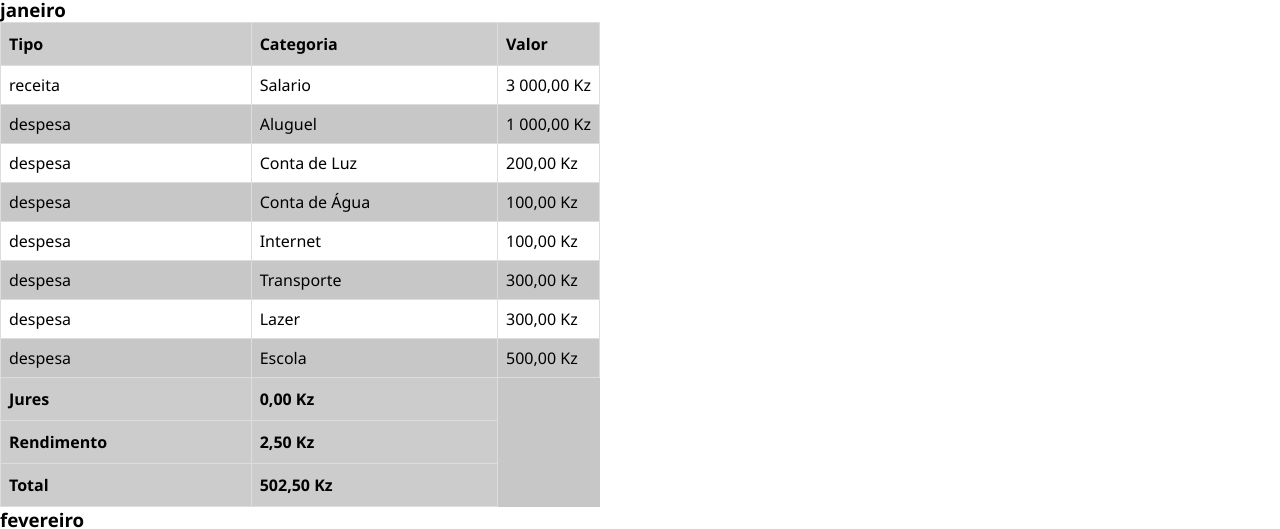
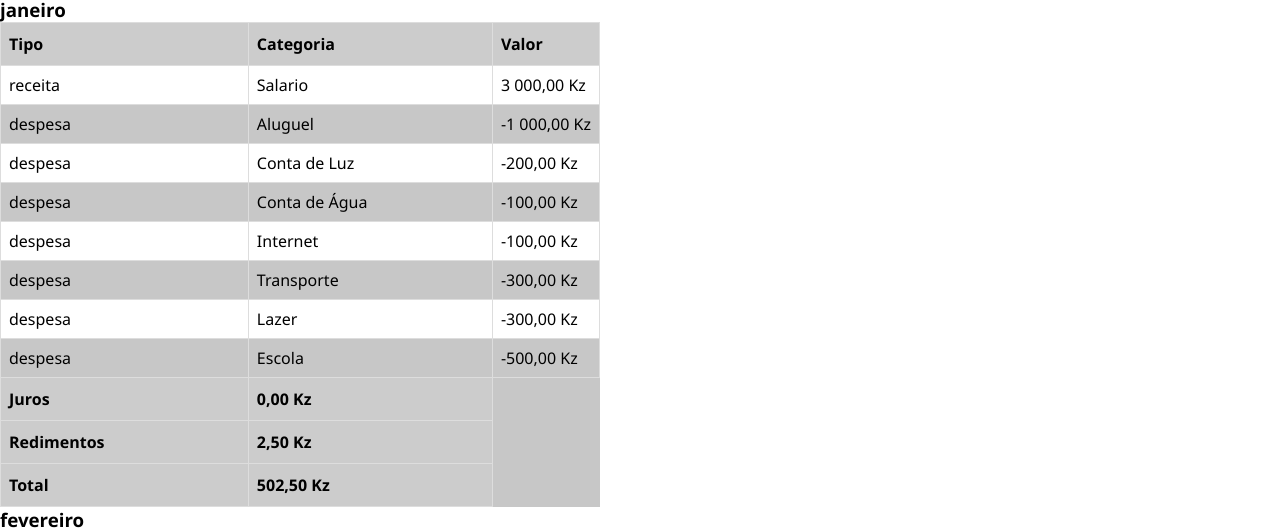
Before and after one commit to franciscojoaopedro/aprenderProgramar, a plain HTML site: page index.html in a window 1280 px wide. Shown: the part 246-775 px from the top of the page. Drawn offline with Linux system fonts and the light colour scheme.

Commit message:
news class

```diff
--- a/finance.js
+++ b/finance.js
@@ -4,36 +4,6 @@ const valor=document.querySelector('#valor');
 const categoria=document.querySelector('#categoria');
 const tipo=document.querySelector('#tipo');
 const mes=document.querySelector('#mes');
-// function calcularSaldo(mes,saldoIncial,lancamentos){
-//     console.log(mes)
-//     const totalDoMes={
-//         saldo:0, saldoIncial,juros:0,rendimento:0,
-//         receitas:0,despesas:0,destribuicaoDespesas:[]};
-//     totalDoMes.saldo= saldoIncial;
-
-//     for(const lancamento of lancamentos){
-//         if(lancamento.tipo==="receita"){
-//             totalDoMes.saldo += lancamento.valor;
-//             totalDoMes.receitas+=lancamento.valor
-//         }else{
-//             totalDoMes.saldo -=lancamento.valor;
-//             totalDoMes.despesas+=lancamento.valor;
-
-//         }
-//     }
-
-//     totalDoMes.destribuicaoDespesas= destribuirDespesas(lancamentos,totalDoMes.despesas);
-
-//     let saldoNegativo= totalDoMes.saldo < 0;
-//     if(saldoNegativo){
-//         totalDoMes.juros=calcularJuros(totalDoMes.saldo);
-//         totalDoMes.saldo=arredondar(totalDoMes.saldo+ totalDoMes.juros)
-//     }else{
-//         totalDoMes.rendimento=calcularRendimentos(totalDoMes.saldo);
-//         totalDoMes.saldo=arredondar(totalDoMes.saldo+totalDoMes.rendimento)
-//     }
-//     return totalDoMes
-// }
 
 // Dados de Janeiro
 const lancamentoJaneiro=[
@@ -57,27 +27,18 @@ janeiro.adicionarLancamento(new Lancamento("Conta de Água","despesa",100))
 janeiro.adicionarLancamento(new Lancamento("Internet","despesa",100))
 janeiro.adicionarLancamento(new Lancamento("Transporte","despesa",300))
 janeiro.adicionarLancamento(new Lancamento("Lazer","despesa",300))
-// janeiro.adicionarLancamento(new Lancamento("Alimentação","despesa",500))
-// janeiro.adicionarLancamento(new Lancamento("Condomínio","despesa",300))
-// janeiro.adicionarLancamento(new Lancamento("Farmácia","despesa",100))
 
 const fevereiro=  new Mes("fevereiro");
 fevereiro.adicionarLancamento(new Lancamento("Salario","receita",3000))
 fevereiro.adicionarLancamento(new Lancamento("Aluguel","despesa",1200))
 fevereiro.adicionarLancamento(new Lancamento("Conta de Luz","despesa",250))
-// fevereiro.adicionarLancamento(new Lancamento("Conta de Água","despesa",100))
-// fevereiro.adicionarLancamento(new Lancamento("Internet","despesa",100))
-// fevereiro.adicionarLancamento(new Lancamento("Transporte","despesa",500))
-// fevereiro.adicionarLancamento(new Lancamento("Alimentação","despesa",1000))
-// fevereiro.adicionarLancamento(new Lancamento("Condomínio","despesa",400))
+
 const marco=  new Mes("março");
 marco.adicionarLancamento(new Lancamento("Salario","receita",4000))
 marco.adicionarLancamento(new Lancamento("Aluguel","despesa",1200))
 marco.adicionarLancamento(new Lancamento("Conta de Luz","despesa",200))
 marco.adicionarLancamento(new Lancamento("Conta de Água","despesa",100))
-// marco.adicionarLancamento(new Lancamento("Internet","despesa",200))
-// marco.adicionarLancamento(new Lancamento("Transporte","despesa",500))
-// marco.adicionarLancamento(new Lancamento("Lazer","despesa",800));
+
 marco.adicionarLancamento(new Lancamento("Alimentação","despesa",1000));
 marco.adicionarLancamento(new Lancamento("Condomínio","despesa",400));
 
@@ -103,69 +64,37 @@ const addElement=(parent,elementType,text)=>{
     parent.appendChild(element);
 }
 
+
+
+
 const renderizar=()=>{
     if(app.firstChild){
         app.firstChild.remove();
     }
 
     const painel=document.createElement('div');
-    const cores=["red","yellow","green","blue"];
-    const grafico=document.createElement('div');
-    grafico.className="grafico"
+
+    const grafico=new Grafico()
+
     for (const mes of ano.meses){
-        const coluna=document.createElement('div');
-        coluna.className="grafico-coluna";
-        const cor=document.createElement('div');
-        cor.style.height=`${(mes.totalizador.saldo *100)/10000}px`
-        cor.style.backgroundColor=cores.pop();
-        coluna.appendChild(cor);
-        const nomeDoMes=document.createElement('div');
-        nomeDoMes.className="grafico-coluna-texto"
-        nomeDoMes.innerText=mes.nome;
-        coluna.appendChild(cor);
-        coluna.appendChild(nomeDoMes);
-        grafico.appendChild(coluna);
+        grafico.adicionarColuna(mes.totalizador.saldo,mes.nome);
     }
-    painel.appendChild(grafico)
+    painel.appendChild(grafico.element)
 
 
 
     for(const mes of ano.meses){
         addElement(painel,"h3",mes.nome)
-        const tabelaLancamentos=document.createElement('table');
-        tabelaLancamentos.className="tabela-lancamentos"
-        const linhaTitulo=document.createElement('tr');
-        addElement(linhaTitulo,"th","Tipo");
-        addElement(linhaTitulo,"th","Categoria");
-        addElement(linhaTitulo,"th","Valor");
-        tabelaLancamentos.appendChild(linhaTitulo);
-
+        const tabelaLancamentos= new Tabela('tabela-lancamentos');
+        tabelaLancamentos.addRow("th",["Tipo","Categoria","Valor"])
         for(const lancamento of mes.lancamentos){
-            const linhaLancamento=document.createElement('tr');
-            addElement(linhaLancamento,"td",lancamento.tipo);
-            addElement(linhaLancamento,"td",lancamento.categoria);
-            addElement(linhaLancamento,"td",formatarDinheiro(lancamento.valor));
-            tabelaLancamentos.appendChild(linhaLancamento)
+            tabelaLancamentos.addRow("td",[lancamento.tipo,lancamento.categoria,formatarDinheiro(lancamento.getValoString())])
            // addElement(painel,'p',`${lancamento.tipo} :${lancamento.valor}  ${lancamento.categoria}`)
         }
-
-        const linhaJures=document.createElement('tr');
-        addElement(linhaJures,"th","Jures");
-        addElement(linhaJures,"th",formatarDinheiro(mes.totalizador.juros));
-        tabelaLancamentos.appendChild(linhaJures);
-
-
-        const linhaRendimentos=document.createElement('tr');
-        addElement(linhaRendimentos,"th","Rendimento");
-        addElement(linhaRendimentos,"th",formatarDinheiro(mes.totalizador.rendimento));
-        tabelaLancamentos.appendChild(linhaRendimentos);
-
-
-        const linhaSaldo=document.createElement('tr');
-        addElement(linhaSaldo,"th","Total");
-        addElement(linhaSaldo,"th",formatarDinheiro(mes.totalizador.saldo));
-        tabelaLancamentos.appendChild(linhaSaldo);
-        painel.appendChild(tabelaLancamentos)
+        tabelaLancamentos.addRow("th",["Juros",formatarDinheiro(mes.totalizador.juros)])
+        tabelaLancamentos.addRow("th",["Redimentos",formatarDinheiro(mes.totalizador.rendimento)])
+        tabelaLancamentos.addRow("th",["Total",formatarDinheiro(mes.totalizador.saldo)]);
+        painel.appendChild(tabelaLancamentos.element);
     }
     app.appendChild(painel)
 }
--- a/index.html
+++ b/index.html
@@ -56,6 +56,8 @@
     <script src="./modules/mes.js" defer></script>
     <script src="./util/utils.js" defer></script>
     <script src="./modules/ano.js" defer></script>
+    <script src="./modules/tabela.js" defer></script>
+    <script src="./modules/grafico.js" defer></script>
    <script  src="./finance.js" defer ></script>
 </body>
 </html>
--- /dev/null
+++ b/modules/grafico.js
@@ -0,0 +1,22 @@
+const Grafico=class {
+    constructor(){
+        this.element=document.createElement('div');
+        this.element.className="grafico";
+        this.cores=["red","yellow","green","blue"];
+    }
+    adicionarColuna(valor,descricao){
+        const coluna=document.createElement('div');
+        coluna.className="grafico-coluna";
+        const cor=document.createElement('div');
+        cor.style.height=`${(valor*100)/10000}px`
+        cor.style.backgroundColor=this.cores.pop();
+        coluna.appendChild(cor);
+
+        const nomeDoMes=document.createElement('div');
+        nomeDoMes.className="grafico-coluna-texto"
+        nomeDoMes.innerText=descricao;
+        coluna.appendChild(cor);
+        coluna.appendChild(nomeDoMes);
+        this.element.appendChild(coluna);
+    }
+}
--- a/modules/lancamento.js
+++ b/modules/lancamento.js
@@ -9,5 +9,7 @@
         this.tipo=tipo;
         this.valor=valor;
     }
-
+    getValoString(){
+        return (this.tipo==="despesa")?this.valor * -1: this.valor;
+    }
 }
--- /dev/null
+++ b/modules/tabela.js
@@ -0,0 +1,17 @@
+const Tabela=class{
+    constructor(className){
+        this.element=document.createElement('table');
+        this.element.className=className;
+    }
+
+    addRow(type,values){
+        const tr=document.createElement('tr');
+        for( const value of values){
+            const td=document.createElement(type);
+            td.innerText=value
+            tr.appendChild(td);
+        }
+        this.element.appendChild(tr);
+    }
+
+}
```
